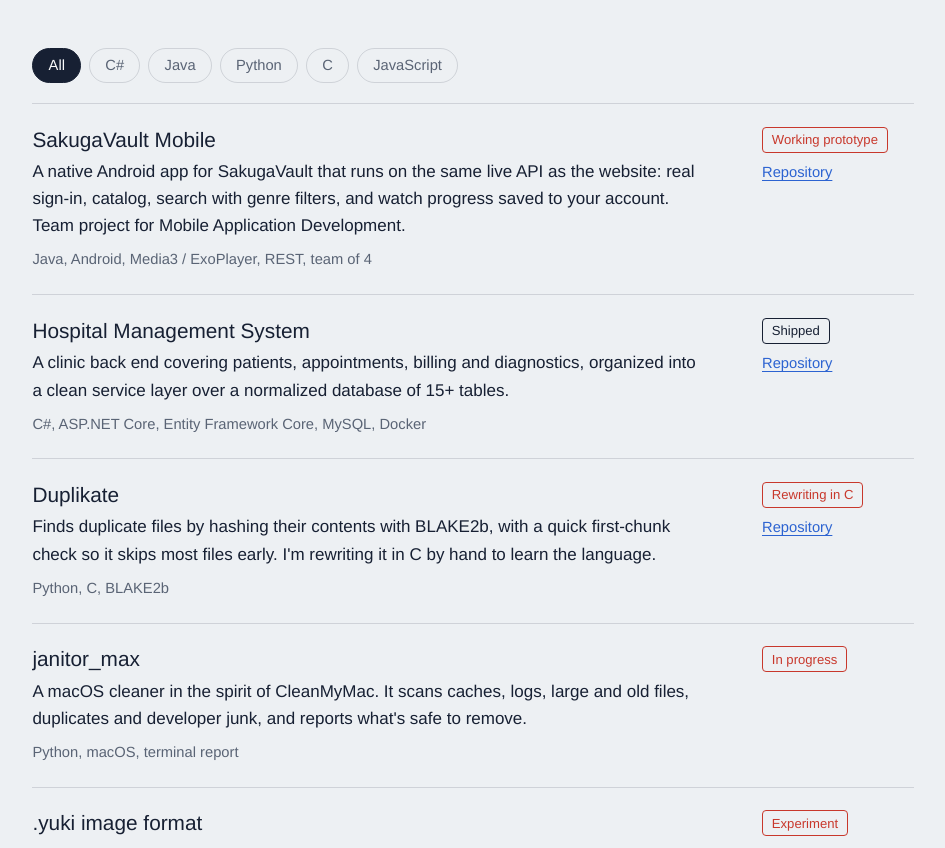
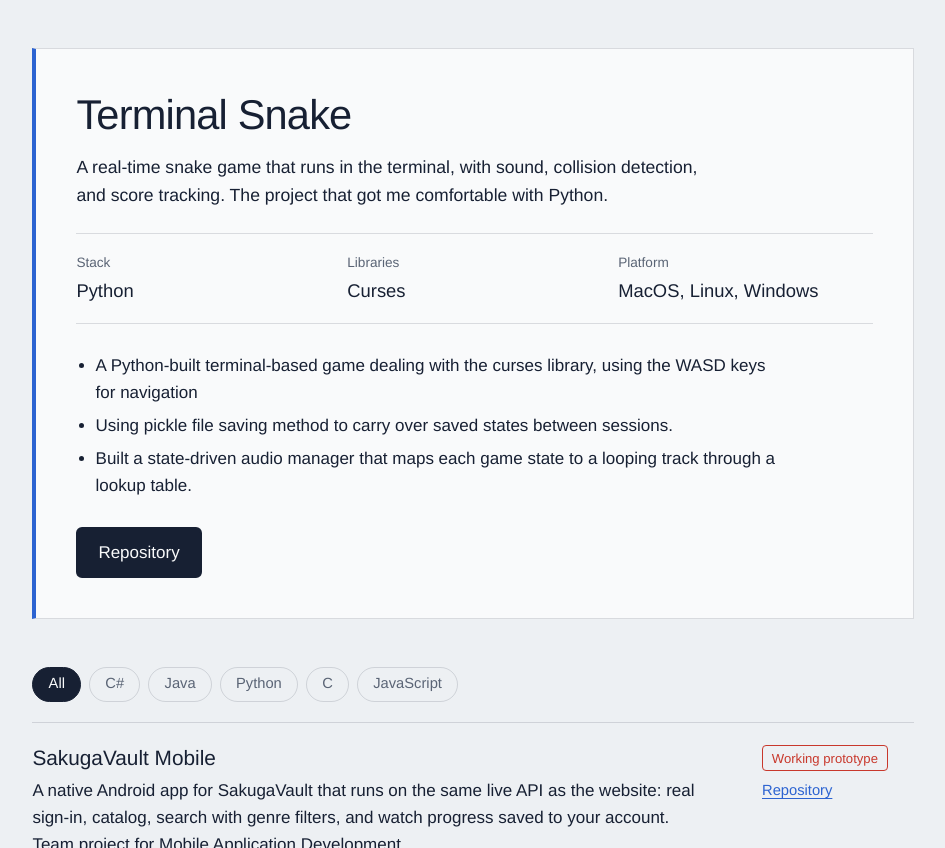
Before and after one commit to Travis-bug/online-portfolio, a plain HTML site: page index.html in a window 1280 px wide. Shown: the part 1458-2306 px from the top of the page, without its empty margins (302-1247 px from the left). Drawn offline with Linux system fonts and the light colour scheme.

Commit message:
Add Terminal Snake project details to index.html

```diff
--- a/index.html
+++ b/index.html
@@ -66,6 +66,7 @@
                 <p>Things I've built, from shipped to still on the bench.</p>
             </div>
             <div class="section-body">
+
                 <article class="feature">
                     <h3>SakugaVault</h3>
                     <p class="feature-lede">
@@ -86,6 +87,34 @@
                         <a class="button" href="https://github.com/Travis-bug/SakugaVault" target="_blank" rel="noreferrer">Open repository</a>
                     </div>
                 </article>
+
+
+
+                 <article class="feature">
+                    <h3>Terminal Snake</h3>
+                    <p class="feature-lede">
+                        A real-time snake game that runs in the terminal,
+                        with sound, collision detection, and score tracking. The project that got me comfortable with Python.
+                    </p>
+                    <dl class="feature-stats">
+                        <div><dt>Stack</dt><dd>Python</dd></div>
+                        <div><dt>Libraries</dt><dd>Curses</dd></div>
+                        <div><dt>Platform</dt><dd>MacOS, Linux, Windows</dd></div>
+                    </dl>
+                    <ul class="feature-notes">
+                        <li>A Python-built terminal-based game dealing with the curses library, using the WASD keys for navigation</li>
+                        <li>Using pickle file saving method to carry over saved states between sessions.</li>
+                        <li>Built a state-driven audio manager that maps each game state to a looping track through a lookup table.</li>
+                    </ul>
+                    <div class="actions">
+                        <a class="button" href="https://github.com/Travis-bug/Python-game" target="_blank" rel="noreferrer">Repository</a>
+                    </div>
+                </article>
+
+
+
+
+
 
                 <div class="filters" role="group" aria-label="Filter projects by language">
                     <button type="button" data-filter="all" aria-pressed="true">All</button>
@@ -136,7 +165,9 @@
                             <p>A macOS cleaner in the spirit of CleanMyMac. It scans caches, logs, large and old files, duplicates and developer junk, and reports what's safe to remove.</p>
                             <p class="stack">Python, macOS, terminal report</p>
                         </div>
-                        <div class="project-side"><span class="status status-wip">In progress</span></div>
+                        <div class="project-side">
+                            <span class="status status-wip">In progress</span>
+                        </div>
                     </li>
                     <li class="project" data-tags="python">
                         <div>
@@ -144,7 +175,9 @@
                             <p>My own compressed image format. It turns pictures into NumPy arrays and groups matching pixels, with the goal of beating JPEG and PNG on file size.</p>
                             <p class="stack">Python, NumPy</p>
                         </div>
-                        <div class="project-side"><span class="status status-wip">Experiment</span></div>
+                        <div class="project-side">
+                            <span class="status status-wip">Experiment</span>
+                        </div>
                     </li>
                     <li class="project" data-tags="java">
                         <div>
```
